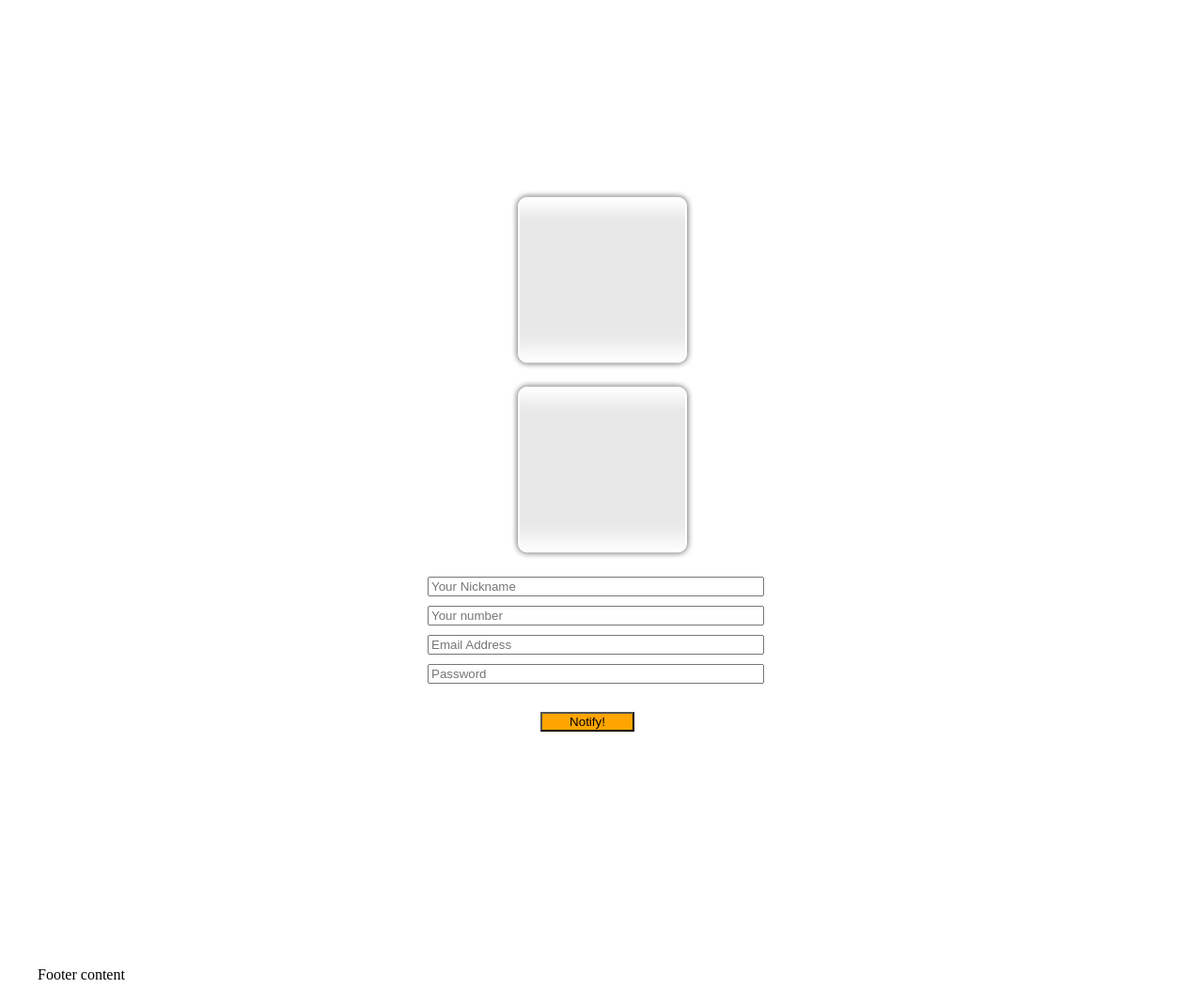
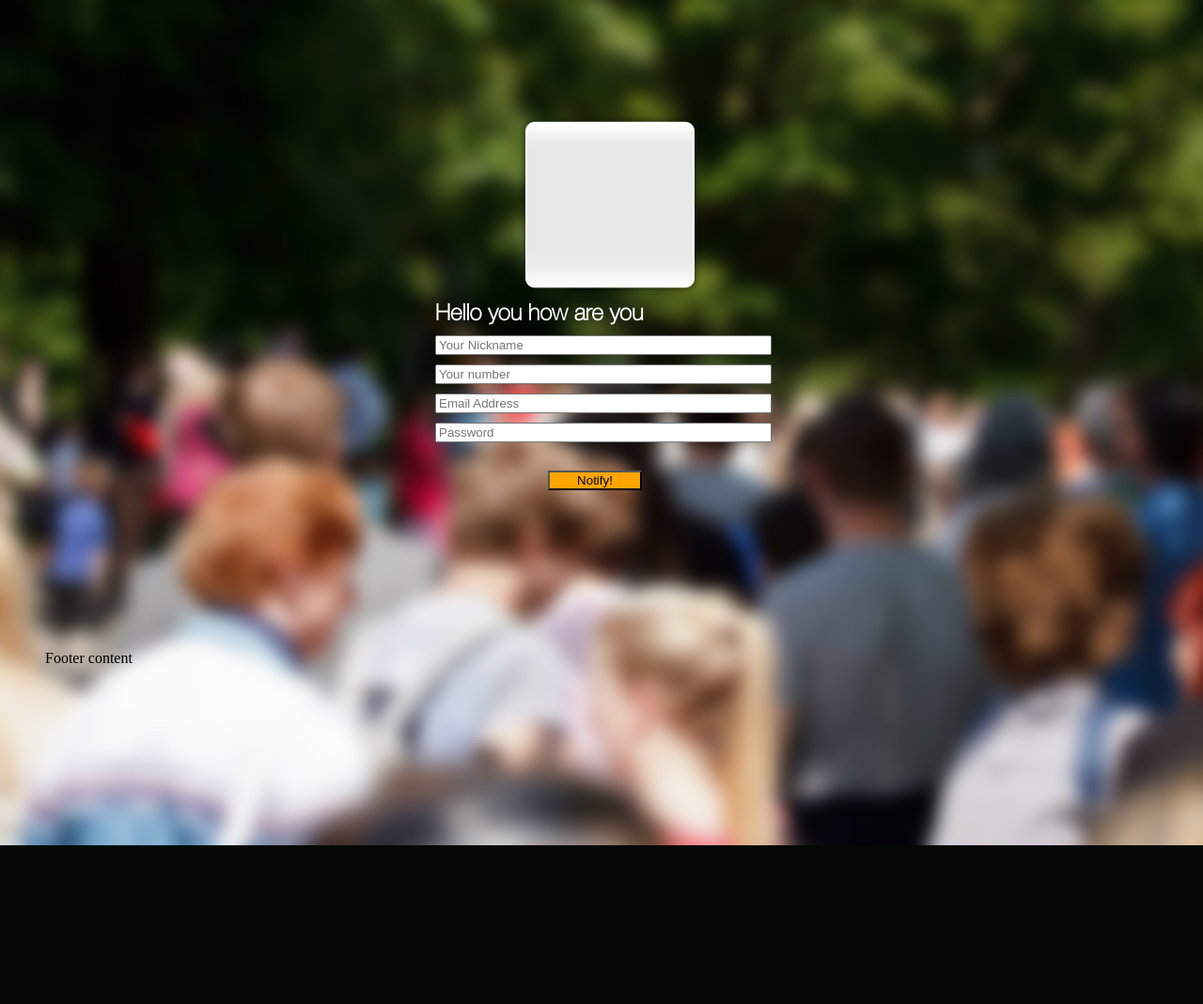
Before and after one commit to dutchmvp/hackmansetup, a PHP site: page / in a window 1280 px wide. Shown: the top 1069 px of the page at 94% size. After the commit the page ends 900 px from the top, so only its background shows below. Run offline with PHP 8.4, Linux system fonts and the light colour scheme; some libraries are stand-ins or nearby versions.

Commit message:
CW New Font load

```diff
--- a/css/base.css
+++ b/css/base.css
@@ -1,8 +1,14 @@
-<<<<<<< HEAD
 body {
   width: 100%;
   height: 100%;
   background: black url("../img/bg.jpg") no-repeat; }
+
+@font-face {
+  font-family: 'Hell';
+  src: url("../fonts/helveticaneue-webfont.eot");
+  src: url("../fonts/helveticaneue-webfont.eot?#iefix") format("embedded-opentype"), url("../fonts/helveticaneue-webfont.woff") format("woff"), url("../fonts/helveticaneue-webfont.ttf") format("truetype"), url("../fonts/helveticaneue-webfont.svg#helveticaneuethin") format("svg");
+  font-weight: normal;
+  font-style: normal; }
 
 #wrapper {
   width: 1200px;
@@ -27,11 +33,25 @@ footer {
   height: 202px;
   margin: auto; }
 
+s
 #registerHeader {
   background-position: 0px 0px;
   width: 207px;
   height: 202px;
   margin: auto; }
+
+h2 {
+  font-family: 'Hell';
+  size: 26px;
+  color: #fff;
+  margin: auto; }
+
+#textInput {
+  background-image: url("../img/formBg.png");
+  background-repeat: no-repeat;
+  border: none;
+  width: 296px;
+  height: 62px; }
 
 #registerWrapper {
   width: 370px;
@@ -45,6 +65,3 @@ footer {
     color: fff;
     background: orange;
     margin: 30px 0 50px 120px; }
-=======
-body{width:100%;height:100%;background:#000 url("../img/bg.jpg") no-repeat}#wrapper{width:1200px;margin:0 auto}footer{width:100%;height:200px}footer #footerContent{width:1200px;margin:0 auto}#registerWrapper{width:370px;margin:200px auto}#registerWrapper input[type="text"],#registerWrapper input[type="email"],#registerWrapper input[type="password"]{float:left;width:350px;margin:10px 0 0 0}#registerWrapper input[type="submit"]{width:100px;color:fff;background:orange;margin:30px 0 50px 120px}
->>>>>>> 454a7ce2c9c6703c7381adfb5f18719346404444
--- a/register.php
+++ b/register.php
@@ -1,15 +1,16 @@
 <div id="registerWrapper">
 
 	<h1 class="sprite" id="logo"></h1>
-	<h2 class="sprite" id="registerHeader"></h2>
+
+	<h2>Hello you how are you</h2>
 
 	<form method="post" action="signup.php">
 
 
-	    <input type="text" placeholder="Your Nickname" name="nickname"/>
-		<input type="text" placeholder="Your number" name="phone"/>
-		<input type="email" placeholder="Email Address" name="email"/>
-		<input type="password" placeholder="Password" name="password"/>
+	    <div class="textInput"><input type="text" placeholder="Your Nickname" name="nickname" class="textInput"/>	</div>
+		<input type="text" placeholder="Your number" name="phone" class="textInput"/>
+		<input type="email" placeholder="Email Address" name="email" class="textInput"/>
+		<input type="password" placeholder="Password" name="password" class="textInput"/>
 		<input type="submit" value="Notify!">
 
 	</form>
--- a/sass/base.scss
+++ b/sass/base.scss
@@ -4,6 +4,19 @@ body{
 	background: #000 url('../img/bg.jpg') no-repeat;
 
 }
+
+@font-face {
+    font-family: 'Hell';
+    src: url('../fonts/helveticaneue-webfont.eot');
+    src: url('../fonts/helveticaneue-webfont.eot?#iefix') format('embedded-opentype'),
+         url('../fonts/helveticaneue-webfont.woff') format('woff'),
+         url('../fonts/helveticaneue-webfont.ttf') format('truetype'),
+         url('../fonts/helveticaneue-webfont.svg#helveticaneuethin') format('svg');
+    font-weight: normal;
+    font-style: normal;
+
+}
+
 #wrapper{
 	width:1200px;
 	margin:0 auto;
@@ -22,10 +35,25 @@ footer{
 
 #logo {
 	background-position: 0px 0px; width:207px; height:202px; margin:auto;
-	}
+	}s
 
 #registerHeader {
 	background-position: 0px 0px; width:207px; height:202px; margin:auto;
 	}
 
+h2{
+	 font-family: 'Hell';
+	 size: 26px;
+	 color: #fff;
+	 margin:auto;
+}
+
+#textInput{
+    background-image:url('../img/formBg.png');
+    background-repeat:no-repeat;
+    border:none;
+    width:296px;
+    height:62px;
+}
+
 @import 'register.scss';
```
Also changed, not shown: fonts/helveticaneue-demo.html (renamed from fonts/helveticaneue_lt-demo.html, +6 -6 lines), fonts/stylesheet.css (+6 -6 lines), fonts/helveticaneue-webfont.ttf (added), fonts/helveticaneue-webfont.woff (added), fonts/helveticaneue_lt-webfont.ttf (deleted), fonts/helveticaneue_lt-webfont.woff (deleted), img/formBg.png (added), img/sprite.png, 4 other files.
